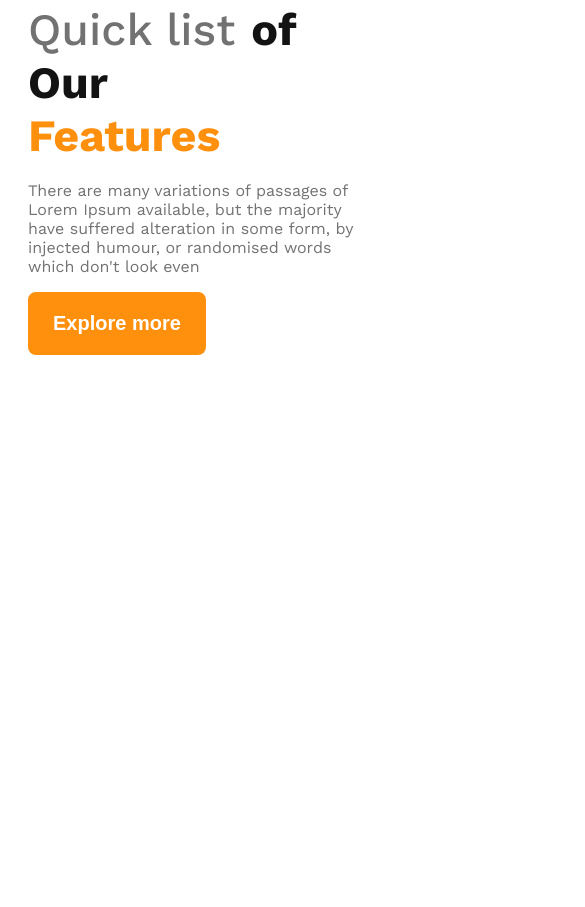
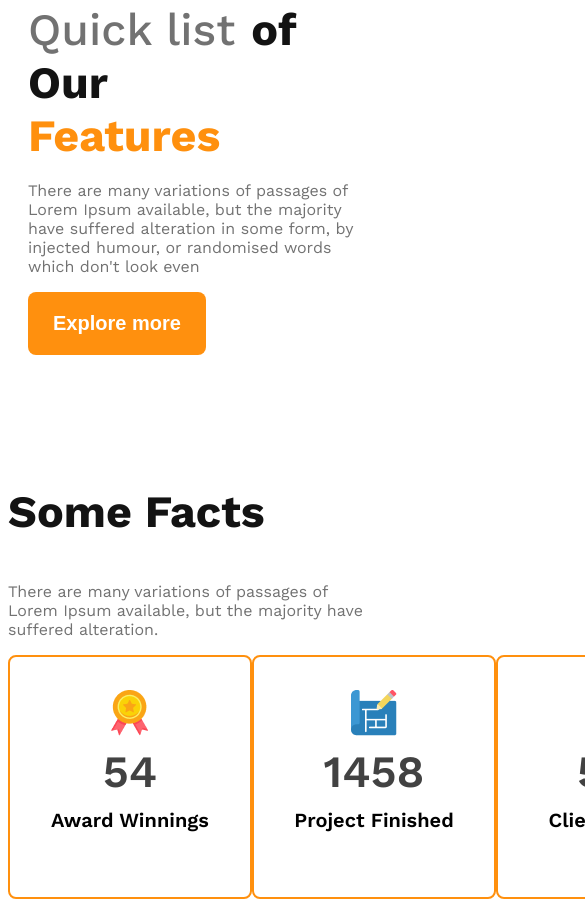
Before and after one commit to Astrophel112/g3-architect-website, a plain HTML site: page index.html in a window 390 px wide. Shown: the part 2618-3525 px from the top of the page, 585 px wide, since content can reach past the window. Before the commit the page ends 2981 px from the top, so only its background shows below. Drawn offline with nearby package versions, Linux system fonts and the light colour scheme.

Commit message:
Facts added but didnt made responsive yet

```diff
--- a/index.html
+++ b/index.html
@@ -29,6 +29,7 @@
 
     </header>
     <main>
+        <!--teams section start-->
         <section class="Teams display-flex">
             <div class="team-img-container">
                  <img src="/images/team1.png" alt="two architect discussing designs">
@@ -43,6 +44,46 @@
             </div>
 
         </section>
+        <!---->
+        <!--Features you will love and enjoy-->
+        <section>
+
+        </section>
+        <!-- Some facts -->
+         <section class="some-facts">
+                <h3 class="some-facts-title">Some Facts</h3>
+                <p class="some-facts-description">There are many variations of passages of Lorem Ipsum available, but the majority have suffered alteration.</p>
+                <div class="some-fact-container">
+                    <div class="fact-card display-flex">
+                        <div>
+                            <img class="fact-icon" src="/images/icons/ribon.png" alt="">
+                            <h4 class="fact-number">54</h4>
+                            <h5 class="fact-name">Award Winnings</h5>
+                        </div>
+                    </div>
+                    <div class="fact-card display-flex">
+                        <div>
+                            <img class="fact-icon" src="/images/icons/projects.png" alt="">
+                            <h4 class="fact-number">1458</h4>
+                            <h5 class="fact-name">Project Finished</h5>
+                        </div>
+                    </div>
+                    <div class="fact-card display-flex">
+                        <div>
+                            <img class="fact-icon" src="/images/icons/customers.png" alt="">
+                            <h4 class="fact-number">590</h4>
+                            <h5 class="fact-name">Client Wroked</h5>
+                        </div>
+                    </div>
+                    <div class="fact-card display-flex">
+                        <div>
+                            <img class="fact-icon" src="/images/icons/email.png" alt="">
+                            <h4 class="fact-number">22578</h4>
+                            <h5 class="fact-name">Email Send</h5>
+                        </div>
+                    </div>
+                </div>
+         </section>
 
     </main>
 
--- a/styles/architects.css
+++ b/styles/architects.css
@@ -104,6 +104,63 @@ main > section{
 }
 
 
+/* FACTS RELATED WORKS */
+.some-fact-container{
+    display: grid;
+    grid-template-columns:repeat(4,1fr);
+
+
+}
+.fact-card{
+    border: 2px solid rgba(255, 144, 14, 1) ;
+    width: 240px;
+    height: 240px;
+    border-radius: 8px;
+    text-align: center;
+    justify-content: center;
+    align-items: center;
+
+}
+
+.fact-number{
+    font-size: 2.8rem;
+    font-weight: 600;
+    color: #424242;
+    margin-top: 5px;
+    margin-bottom: 10px;
+
+}
+
+.fact-name{
+    font-size: 1.25rem;
+    font-weight: 600;
+    margin-top: 10px;
+}
+.some-facts-title{
+    font-size: 2.8rem;
+    color: #131313;
+    font-weight: 700;
+}
+
+.some-facts-description{
+    max-width: 542px;
+    color: #727272;
+    font-size: 1rem;
+    font-weight: 400;
+
+}
+
+
+
+
+
+
+
+
+
+
+
+
 
 
 
```
